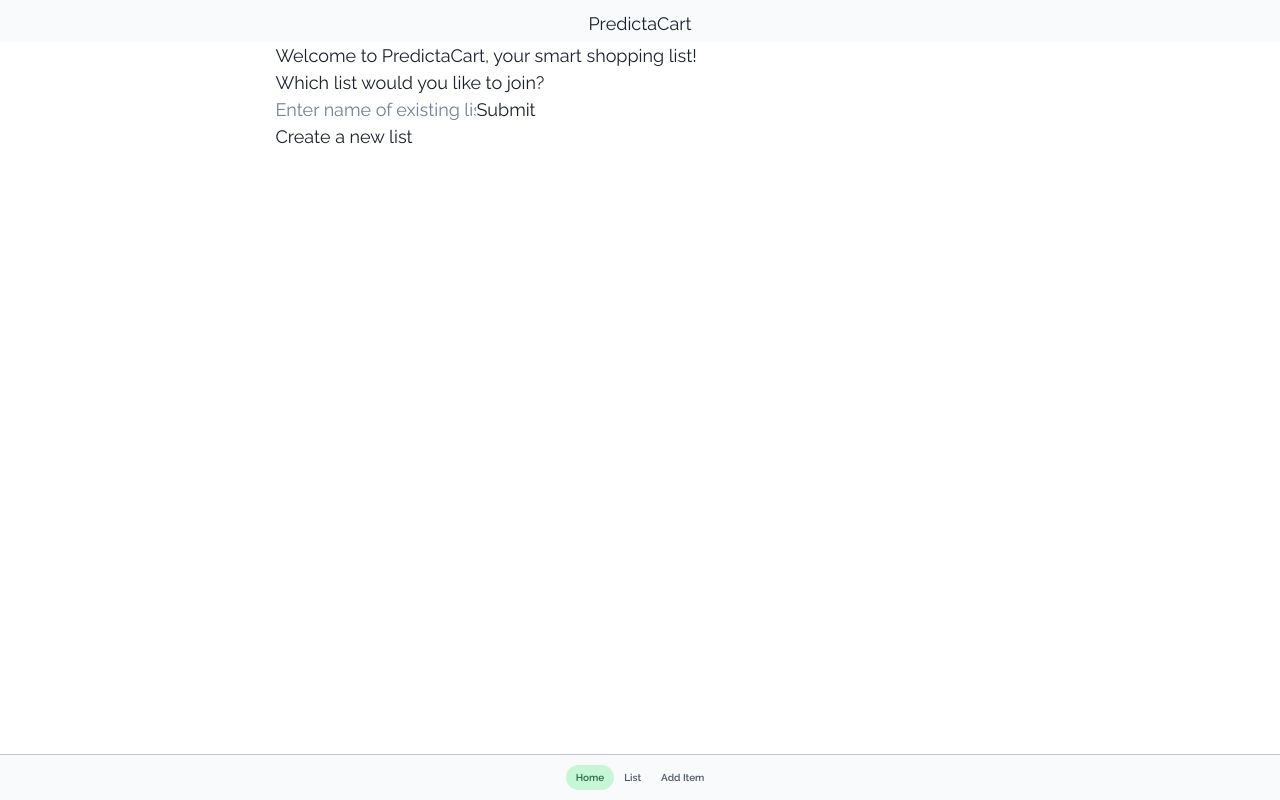
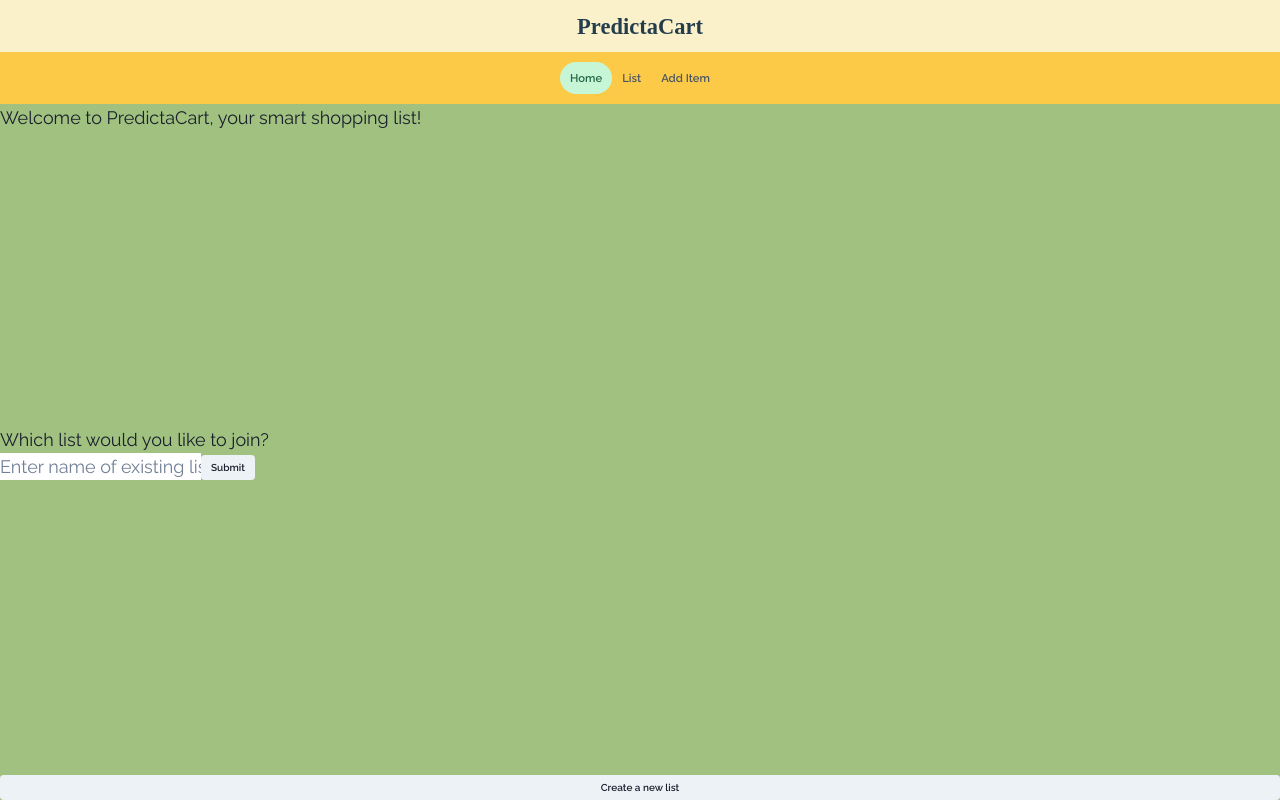
Before and after one commit to the-collab-lab/tcl-62-smart-shopping-list, a React (Vite) app: page / in a window 1280 px wide. Built offline with nearby package versions, Linux system fonts and the light colour scheme; a web font is replaced by a local one.

Commit message:
Adds simple styling to layout and home components

```diff
--- a/package.json
+++ b/package.json
@@ -7,6 +7,7 @@
 		"npm": ">=8.19.0"
 	},
 	"dependencies": {
+		"@chakra-ui/css-reset": "^2.3.0",
 		"@chakra-ui/icons": "^2.1.1",
 		"@chakra-ui/react": "^2.8.1",
 		"@emotion/react": "^11.11.1",
--- a/src/index.jsx
+++ b/src/index.jsx
@@ -2,6 +2,7 @@
 import { StrictMode } from 'react';
 import { createRoot } from 'react-dom/client';
 import { ChakraProvider } from '@chakra-ui/provider';
+import { CSSReset } from '@chakra-ui/css-reset';
 import { extendTheme } from '@chakra-ui/react';
 
 //LOCAL IMPORTS
@@ -31,6 +32,7 @@ const root = createRoot(document.getElementById('root'));
 root.render(
 	<StrictMode>
 		<ChakraProvider theme={theme}>
+			<CSSReset />
 			<Fonts />
 			<App />
 		</ChakraProvider>
--- a/src/views/Home.jsx
+++ b/src/views/Home.jsx
@@ -1,9 +1,10 @@
 // LIBRARY IMPORTS
 import { useNavigate } from 'react-router-dom';
 import React, { useState } from 'react';
+import { Flex, Spacer, Button } from '@chakra-ui/react';
 
 // LOCAL IMPORTS
-import './Home.css';
+// import './Home.css';
 import { getExistingList } from '../api/firebase';
 
 export function Home({ createNewToken, setListToken }) {
@@ -39,8 +40,15 @@ export function Home({ createNewToken, setListToken }) {
 	};
 
 	return (
-		<div className="Home">
+		<Flex
+			bg="brand.light_green"
+			direction="column"
+			justifyContent="center"
+			minHeight="calc(100vh - headerHeight - navHeight)"
+			flex="1"
+		>
 			<p>Welcome to PredictaCart, your smart shopping list!</p>
+			<Spacer />
 			<form onSubmit={handleSubmit}>
 				<label htmlFor="existingToken">
 					Which list would you like to join?
@@ -53,11 +61,11 @@ export function Home({ createNewToken, setListToken }) {
 					value={existingToken}
 					placeholder="Enter name of existing list"
 				/>
-				<button>Submit</button>
+				<Button>Submit</Button>
 			</form>
 			{status && <p>{status}</p>}
-
-			<button onClick={handleClick}> Create a new list </button>
-		</div>
+			<Spacer />
+			<Button onClick={handleClick}> Create a new list </Button>
+		</Flex>
 	);
 }
--- a/src/views/Layout.jsx
+++ b/src/views/Layout.jsx
@@ -1,28 +1,27 @@
 import { Outlet, NavLink } from 'react-router-dom';
-import { Link, Tabs, TabList, Tab } from '@chakra-ui/react';
+import {
+	Flex,
+	Center,
+	Heading,
+	Link,
+	Tabs,
+	TabList,
+	Tab,
+} from '@chakra-ui/react';
 
-import './Layout.css';
-
-/**
- * TODO: The links defined in this file don't work!
- *
- * Instead of anchor element, they should use a component
- * from `react-router-dom` to navigate to the routes
- * defined in `App.jsx`.
- */
+// import './Layout.css';
 
 export function Layout() {
 	return (
-		<>
-			<div className="Layout">
-				<header className="Layout-header">
-					<h1>PredictaCart</h1>
-				</header>
-				<main className="Layout-main">
-					<Outlet />
-				</main>
-				<nav className="Nav">
-					<Tabs variant="soft-rounded" colorScheme="green">
+		<Flex as="div" direction="column" h="100vh">
+			<Center as="header" bg="brand.off_white" p={5} boxShadow="md">
+				<Heading as="h1" size="xl" color="brand.navy">
+					PredictaCart
+				</Heading>
+			</Center>
+
+			<Center as="nav" p={4} bg="brand.yellow" boxShadow="md">
+				<Tabs variant="soft-rounded" colorScheme="green" size="lg">
 					<TabList>
 						<Tab>
 							<Link as={NavLink} to="/">
@@ -41,8 +40,11 @@ export function Layout() {
 						</Tab>
 					</TabList>
 				</Tabs>
-				</nav>
-			</div>
-		</>
+			</Center>
+
+			<Flex as="main" flex="1" direction="column">
+				<Outlet />
+			</Flex>
+		</Flex>
 	);
 }
```
Also changed, not shown: 1 other file (tests, documents, lock files or other folders). Lines whose indentation alone changed are shown as unchanged.
